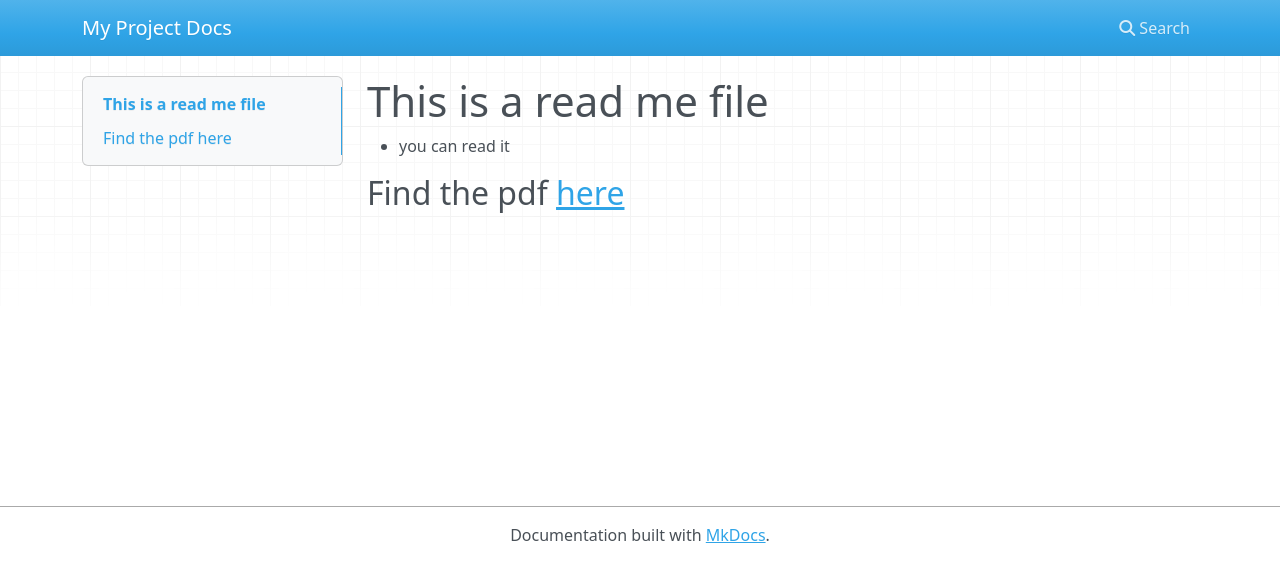
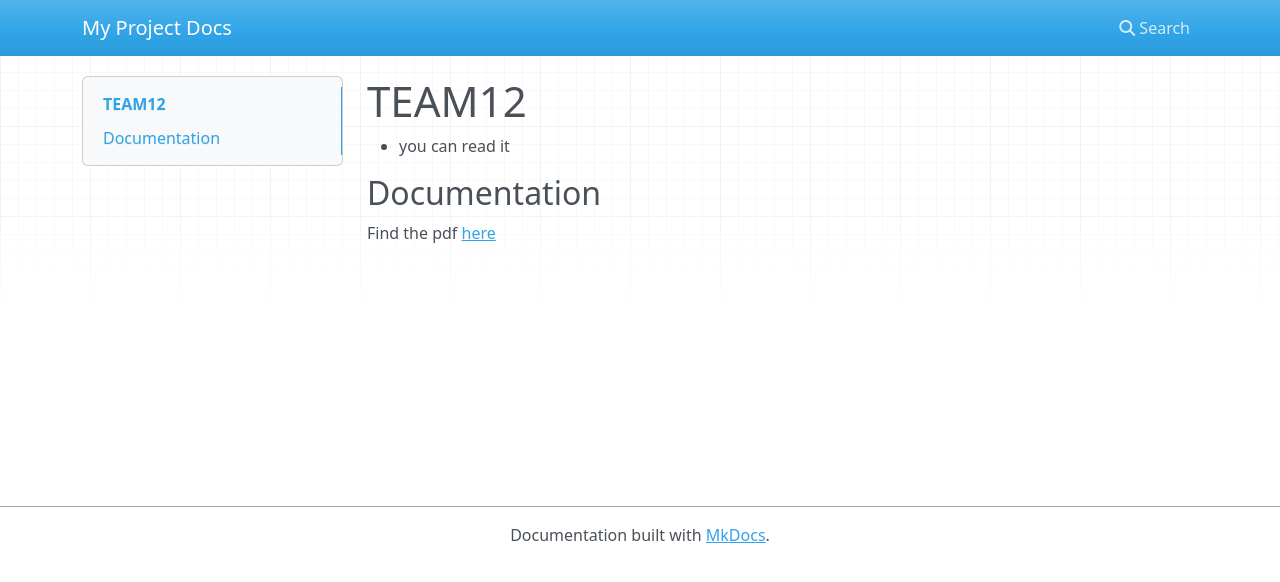
Before and after one commit to Arison7/DevOpsFHV, an MkDocs documentation site: the page built from docs/README.md, in a window 1280 px wide. Shown: the top 582 px of the page. Built offline with MkDocs 1.6.1, drawn with Linux system fonts in a browser that asks for light colours; nearby versions of some CDN libraries.

Commit message:
Update README with team name and documentation section

```diff
--- a/docs/README.md
+++ b/docs/README.md
@@ -1,6 +1,8 @@
-# This is a read me file
+# TEAM12
 
 - you can read it
 
 
-## Find the pdf [here](http://10.0.40.192/docs.pdf)
+
+## Documentation
+Find the pdf [here](http://10.0.40.192/docs.pdf)
```
